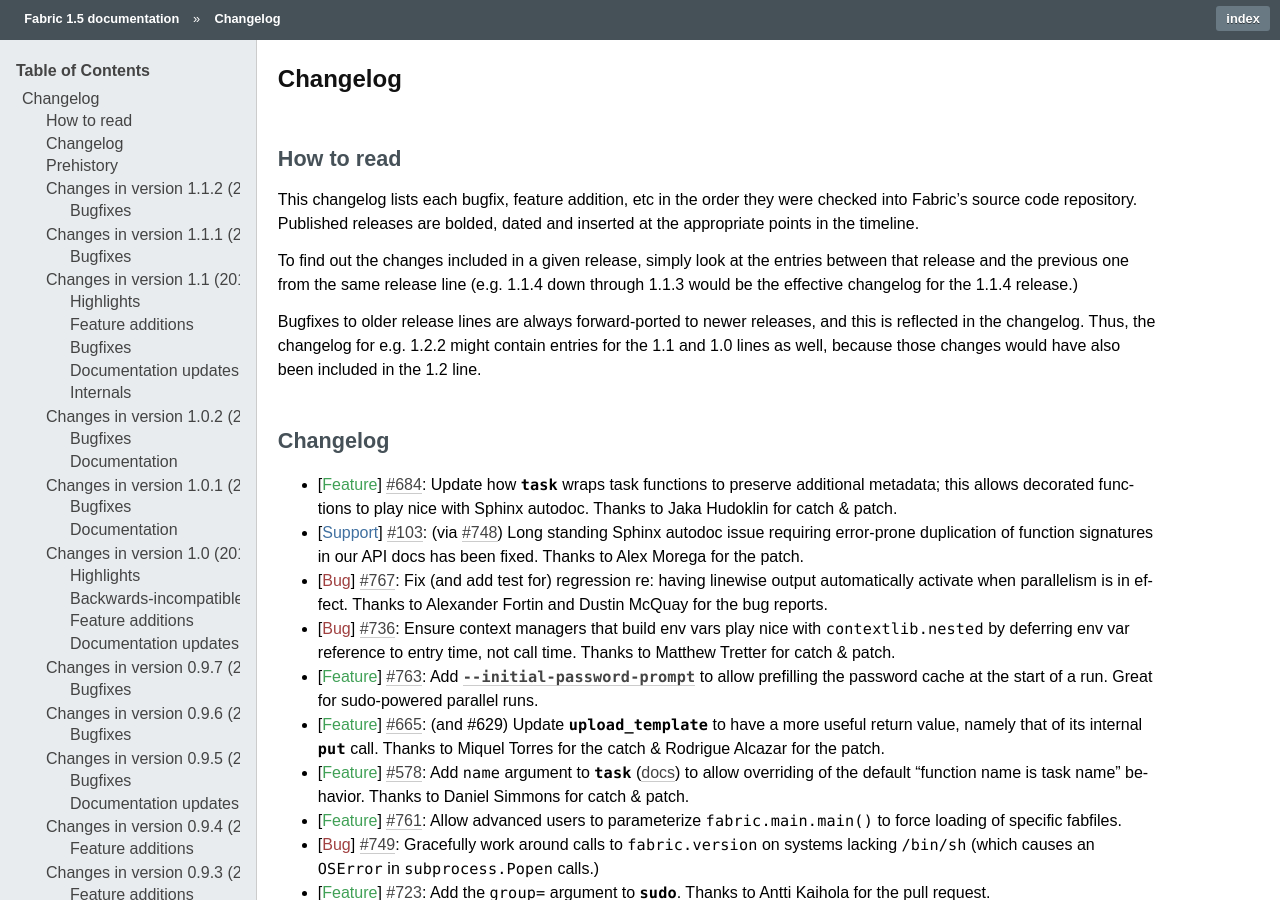
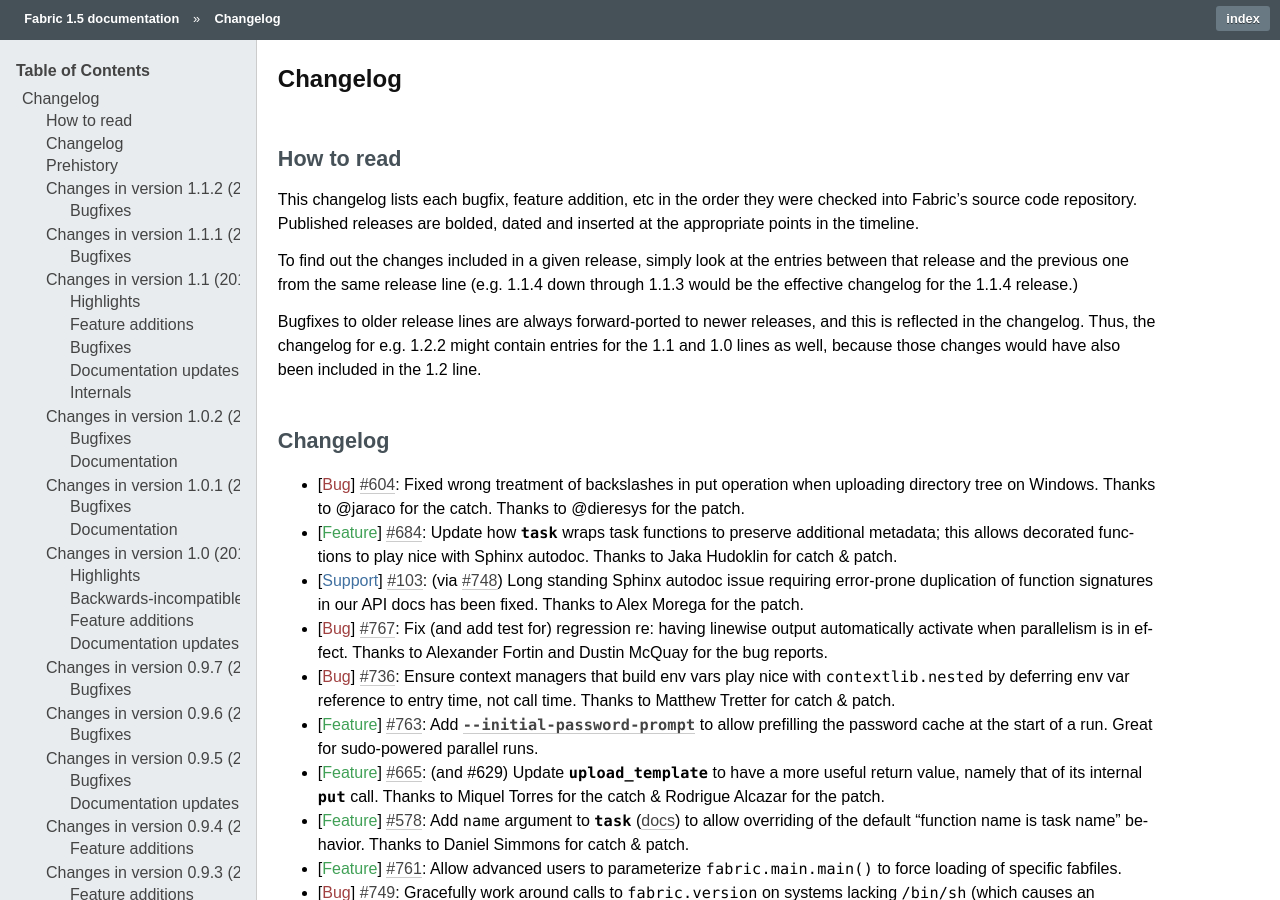
Before and after one commit to fabric/fabric, a Sphinx documentation site: the page built from docs/changelog.rst, in a window 1280 px wide and 900 px high. Built offline with Sphinx 7.4.7, drawn with Linux system fonts in a browser that asks for light colours.

Commit message:
Fixed #604

```diff
--- a/docs/changelog.rst
+++ b/docs/changelog.rst
@@ -25,6 +25,9 @@
 Changelog
 =========
 
+* :bug:`604` Fixed wrong treatment of backslashes in put operation when uploading
+  directory tree on Windows. Thanks to @jaraco for the catch. Thanks to @dieresys
+  for the patch.
 * :feature:`684` Update how `~fabric.decorators.task` wraps task functions to
   preserve additional metadata; this allows decorated functions to play nice
   with Sphinx autodoc. Thanks to Jaka Hudoklin for catch & patch.
```
Also changed, not shown: 1 other file.
